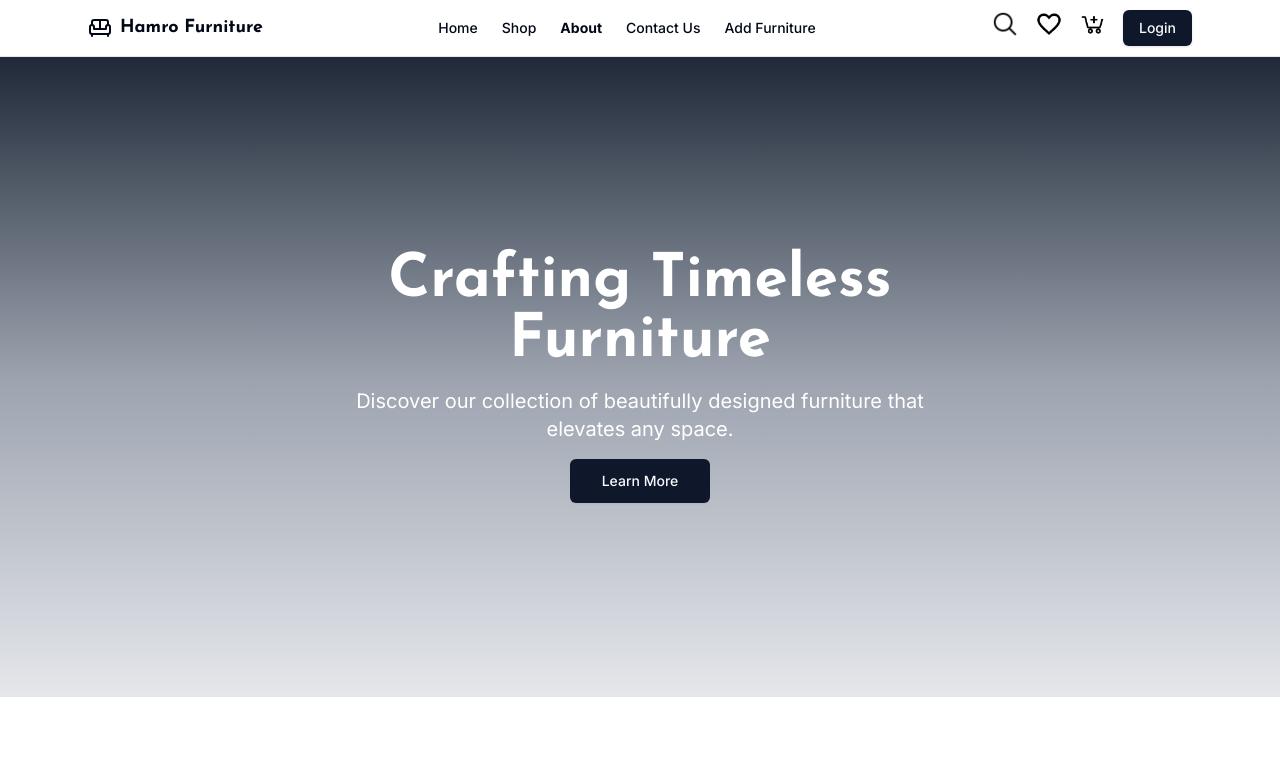
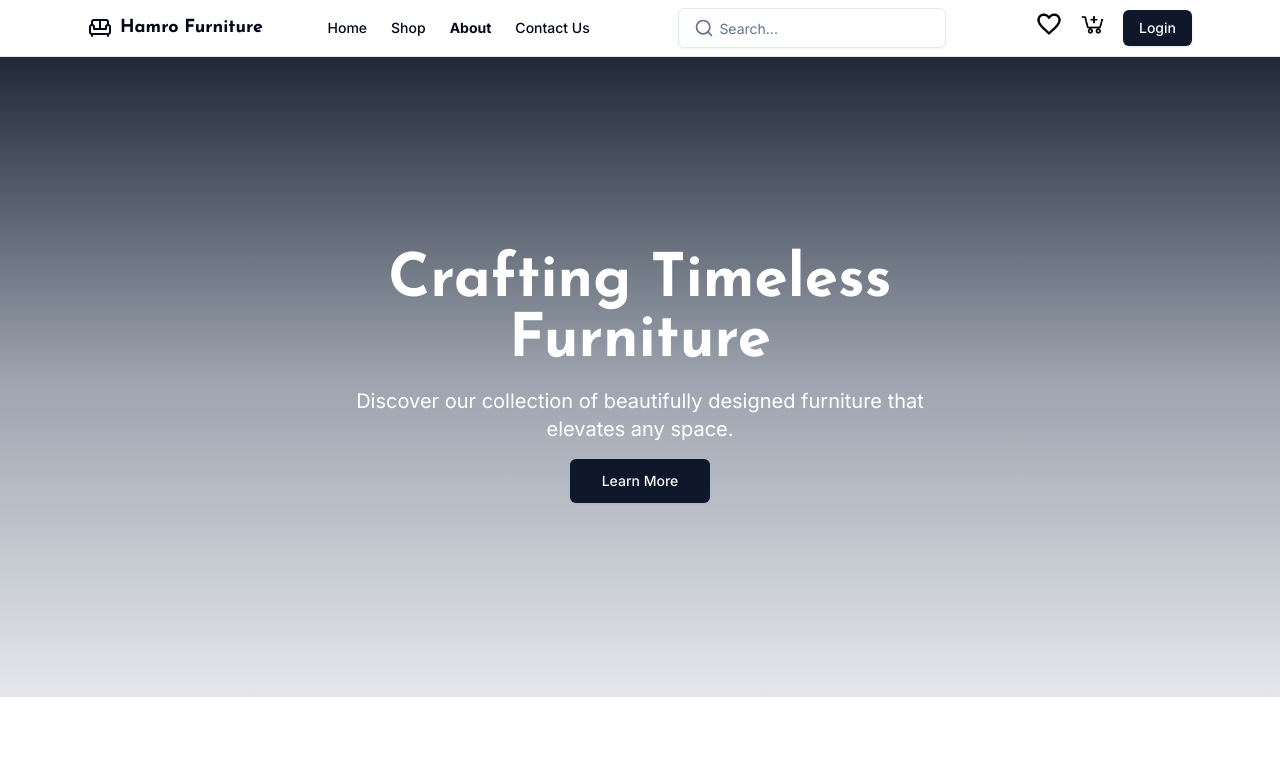
Before and after one commit to adarshthapa111/Furniture-Website, a Next.js app: page /AboutUs in a window 1280 px wide. Shown: the top 775 px of the page. Built offline with nearby package versions, Linux system fonts and the light colour scheme; no server answers.

Commit message:
Created front-end of Search bar

```diff
--- a/src/app/AboutUs/page.jsx
+++ b/src/app/AboutUs/page.jsx
@@ -113,7 +113,6 @@ export default function AboutUs() {
               experiences, contributing to the creation of our high-quality,
               handcrafted furniture.
             </p>
-
           </div>
           <div className="grid grid-cols-2 gap-4">
             <div className="flex flex-col items-center gap-2">
@@ -135,7 +134,9 @@ export default function AboutUs() {
               </Avatar>
               <div className="text-center">
                 <p className="text-sm font-medium leading-none">Chandan Bam</p>
-                <p className="text-sm text-muted-foreground">Full Stack Developer</p>
+                <p className="text-sm text-muted-foreground">
+                  Full Stack Developer
+                </p>
               </div>
             </div>
             <div className="flex flex-col items-center gap-2">
--- a/src/app/components/Navbar.jsx
+++ b/src/app/components/Navbar.jsx
@@ -6,6 +6,7 @@ import { Button } from "@/app/components/ui/button";
 import Image from "next/image";
 import { UserAuth } from "../context/AuthContext";
 import { usePathname } from "next/navigation";
+import Searchbar from "../components/Seachbar";
 const Navbar = () => {
   const { user } = UserAuth();
   const pathname = usePathname();
@@ -31,31 +32,30 @@ const Navbar = () => {
           </Link>
           <Link href="/AboutUs">
             <ul className="text-sm font-medium">
-              <li className={pathname === "/AboutUs" ? "font-bold" : ""}>About</li>
+              <li className={pathname === "/AboutUs" ? "font-bold" : ""}>
+                About
+              </li>
             </ul>
           </Link>
           <Link href="/ContactUs">
             <ul className="text-sm font-medium">
-              <li className={pathname === "/ContactUs" ? "font-bold" : ""}>Contact Us</li>
+              <li className={pathname === "/ContactUs" ? "font-bold" : ""}>
+                Contact Us
+              </li>
             </ul>
           </Link>
-          <Link
+          {/* <Link
             href="/AddFurniture"
             className="text-sm font-medium hover:underline underline-offset-4"
             prefetch={false}
           >
             Add Furniture
-          </Link>
+          </Link> */}
         </nav>
+        <div>
+          <Searchbar />
+        </div>
         <div className="hidden lg:flex space-x-4">
-          <Link href="#">
-            <Image
-              src="/img/isearch.png"
-              className="h-7 w-7 "
-              height={40}
-              width={25}
-            />
-          </Link>
           <Link href="Favourites">
             <Image
               src="/img/ifav.png"
--- /dev/null
+++ b/src/app/components/Seachbar.jsx
@@ -0,0 +1,50 @@
+"use client";
+
+import Link from "next/link";
+import { Input } from "../components/ui/input";
+import { Button } from "../components/ui/button";
+
+export default function Component() {
+  return (
+    <header className="bg-background">
+      <div className="container flex items-center justify-between h-12 px-4 md:px-6">
+        <div className="relative flex-1 max-w-md">
+          <Input
+            type="search"
+            placeholder="Search..."
+            className="pl-10 pr-4 h-10 rounded-md border border-input bg-background text-foreground focus:border-primary focus:outline-none focus:ring-1 focus:ring-primary"
+          />
+          <Button
+            variant="ghost"
+            size="icon"
+            className="absolute left-2 top-1/2 -translate-y-1/2 text-muted-foreground"
+          >
+            <SearchIcon className="w-5 h-5" />
+            <span className="sr-only">Search</span>
+          </Button>
+        </div>
+        <div className="flex items-center gap-4" />
+      </div>
+    </header>
+  );
+}
+
+function SearchIcon(props) {
+  return (
+    <svg
+      {...props}
+      xmlns="http://www.w3.org/2000/svg"
+      width="24"
+      height="24"
+      viewBox="0 0 24 24"
+      fill="none"
+      stroke="currentColor"
+      strokeWidth="2"
+      strokeLinecap="round"
+      strokeLinejoin="round"
+    >
+      <circle cx="11" cy="11" r="8" />
+      <path d="m21 21-4.3-4.3" />
+    </svg>
+  );
+}
```
